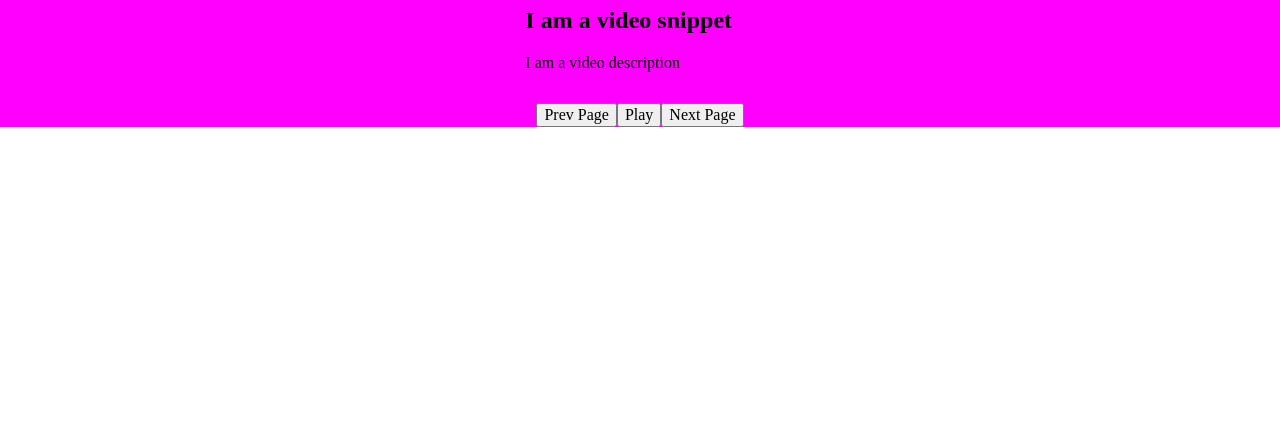
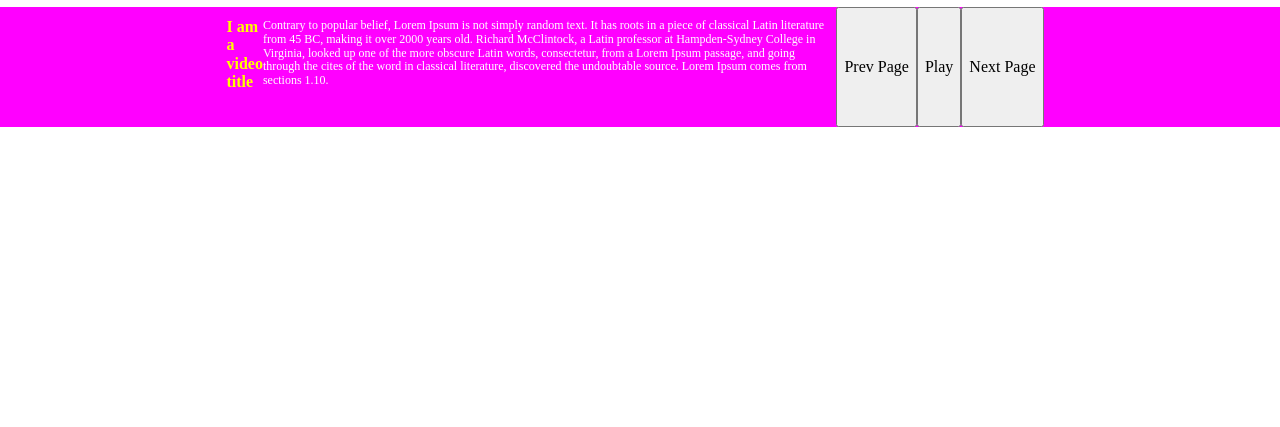
Before and after one commit to alexwebbb/thinkful-async-web-apps, a plain HTML site: page thinkful-tube/index.html in a window 1280 px wide. Shown: the part 673-1100 px from the top of the page. Before the commit the page ends 800 px from the top, so only its background shows below. Drawn offline with nearby package versions, Linux system fonts and the light colour scheme.

Commit message:
some more css

```diff
--- a/thinkful-tube/index.css
+++ b/thinkful-tube/index.css
@@ -12,6 +12,7 @@ html {
 body {
     max-width: 1000px;
     margin: 0 auto;
+    height: 1200px;
 }
 
 
@@ -55,7 +56,8 @@ img {
 }
 
 aside {
-    height: 25%;
+    /* change height with media query */
+    height: 30%;
     background-color: magenta;
 
     position: fixed;
@@ -64,17 +66,48 @@ aside {
     bottom: 0;
 
     display: flex;
-    flex-direction: column;
-    justify-content: space-between;
+    flex-direction: row;
+    justify-content: center;
+}
+
+@media (min-width: 60em) {
+
+    aside {
+        height: 15%;
+    }
+}
+
+.aside-container {
+    max-width: 1000px;
+
+    display: flex;
+    flex-direction: row;
+    flex-wrap: wrap;
+    justify-content: center;
 }
 
 .aside-text {
     height: 60%;
     max-width: 600px;
-    margin: 0 auto;
+    /*margin: 0 auto;*/
+
+    display: flex;
+    justify-content: center;
+}
+
+.aside-text h1 {
+    font-size: 16px;
+    color: yellow;
+}
+
+.aside-text p {
+    font-size: 12px;
+    color: white;
 }
 
 .aside-buttons {
+    /* change button width with media query */
+    margin: 0 10px;
     display: flex;
     justify-content: center;
 }
--- a/thinkful-tube/index.html
+++ b/thinkful-tube/index.html
@@ -63,15 +63,13 @@
 
 	</main>
 	<aside id="js-aside">
+		<section class="aside-container">
 			<section class="aside-text">
 				<h1>
 					I am a video title
 				</h1>
-			<h2>
-				I am a video snippet
-			</h2>
 				<p>
-				I am a video description
+					Contrary to popular belief, Lorem Ipsum is not simply random text. It has roots in a piece of classical Latin literature from 45 BC, making it over 2000 years old. Richard McClintock, a Latin professor at Hampden-Sydney College in Virginia, looked up one of the more obscure Latin words, consectetur, from a Lorem Ipsum passage, and going through the cites of the word in classical literature, discovered the undoubtable source. Lorem Ipsum comes from sections 1.10.
 				</p>
 			</section>
 			<section class="aside-buttons">
@@ -84,6 +82,7 @@
 				<button>
 					Next Page
 				</button>
+			</section>
 		</section>
 	</aside>
 	<footer>
```
Lines whose indentation alone changed are shown as unchanged.
